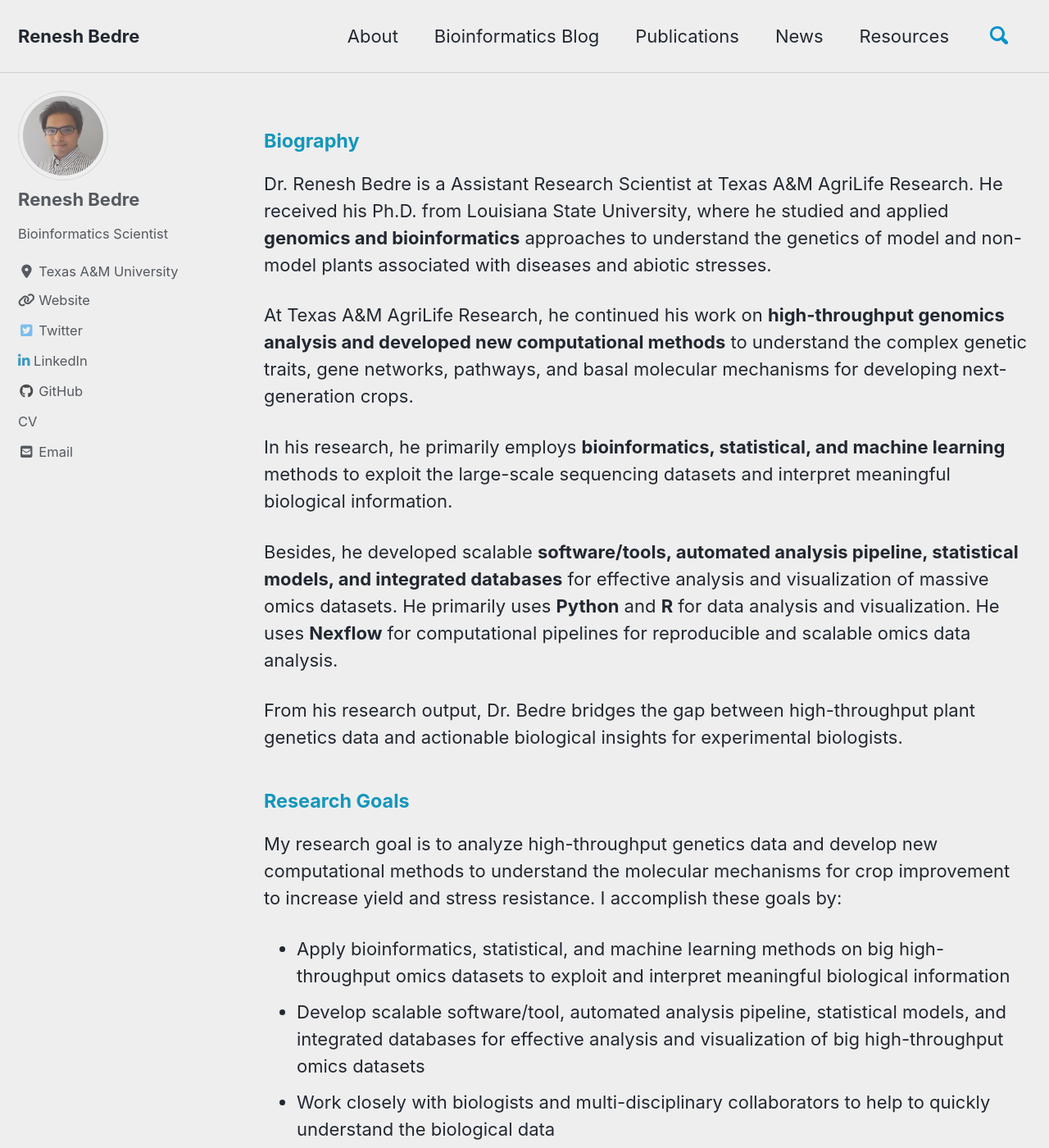
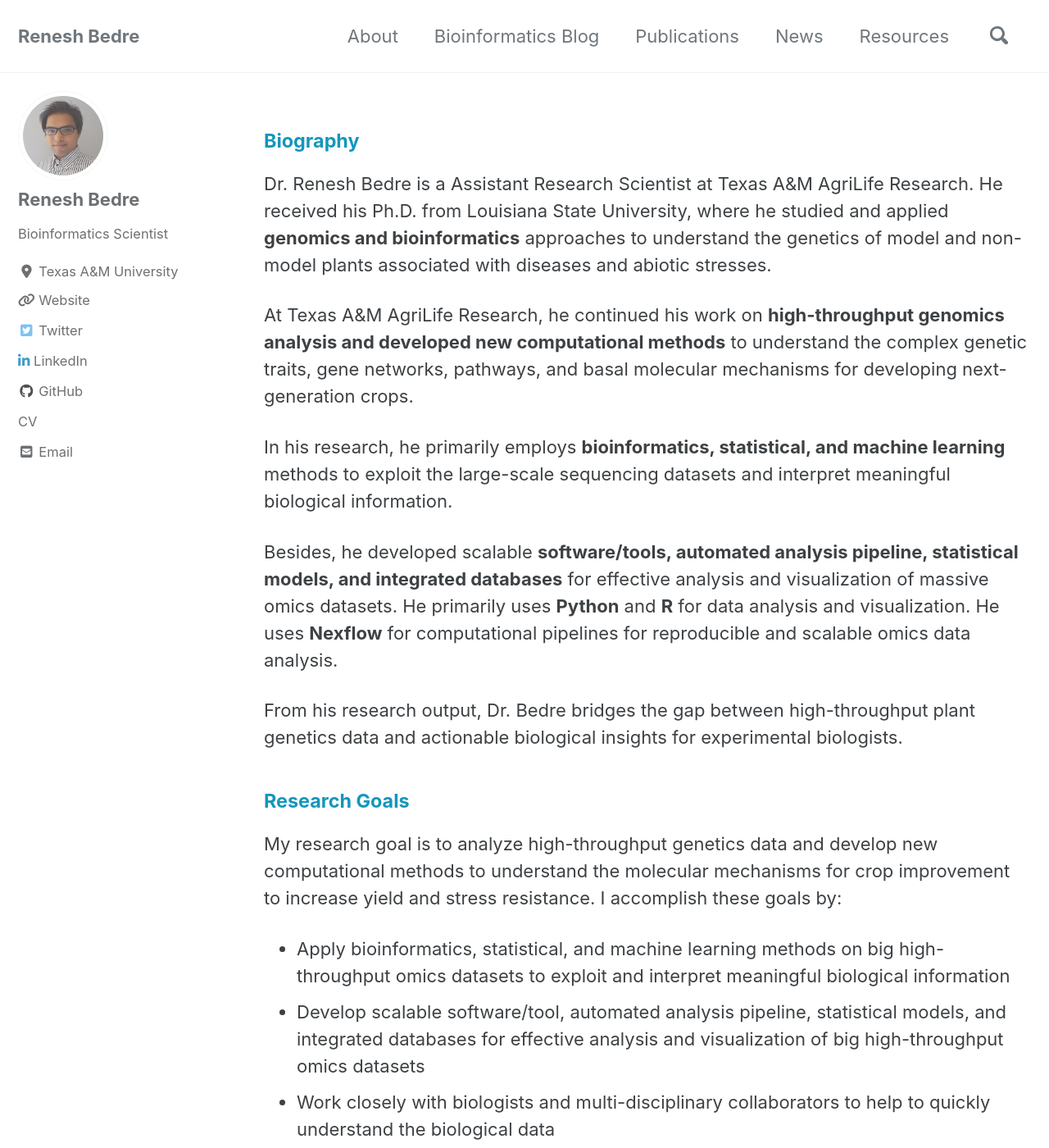
Before and after one commit to reneshbedre/reneshbedre.github.io, a Jekyll site: the page built from index.html, in a window 1280 px wide and 1400 px high. Shown: the whole window at 82% size. Built offline with Jekyll 4.4.1, drawn with Linux system fonts in a browser that asks for light colours; cached includes are drawn as plain includes; nearby versions of some CDN libraries; the list of posts is cut into pages by our own code; a style sheet for code colours, icons or effects is not loaded.

Commit message:
site theme changed to default

```diff
--- a/_config.yml
+++ b/_config.yml
@@ -12,7 +12,7 @@
 
 # theme                  : "minimal-mistakes-jekyll"
 # remote_theme           : "mmistakes/minimal-mistakes"
-minimal_mistakes_skin    : "air" # "default" # "air", "aqua", "contrast", "dark", "dirt", "neon", "mint", "plum", "sunrise"
+minimal_mistakes_skin    : "default" # "air", "aqua", "contrast", "dark", "dirt", "neon", "mint", "plum", "sunrise"
 
 # Site Settings
 locale                   : "en-US"
```
